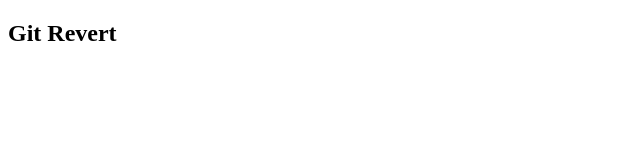
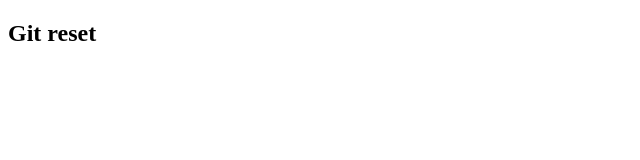
Before and after one commit to cyberlearnphoenix/git-ignore-concept, a plain HTML site: page index.html in a window 1280 px wide. Shown: the full height of the page, 0-640 px from the left. Drawn offline with Linux system fonts and the light colour scheme.

Commit message:
index updated to git reset

```diff
--- a/index.html
+++ b/index.html
@@ -3,9 +3,9 @@
 <head>
     <meta charset="UTF-8">
     <meta name="viewport" content="width=device-width, initial-scale=1.0">
-    <title>Git Ignore</title>
+    <title>Git reset</title>
 </head>
 <body>
-    <h2>Git Revert</h2>
+    <h2>Git reset</h2>
 </body>
 </html>
```
